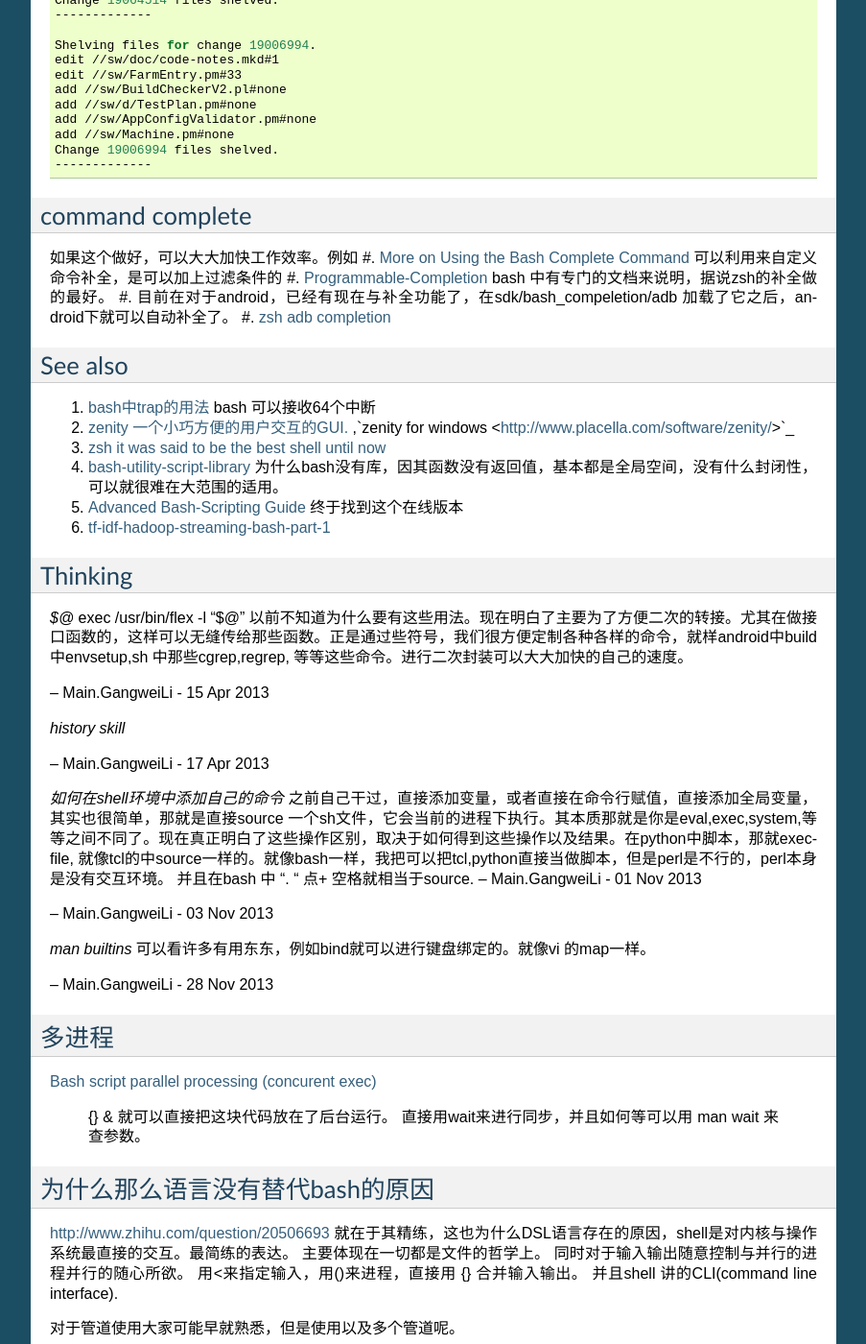
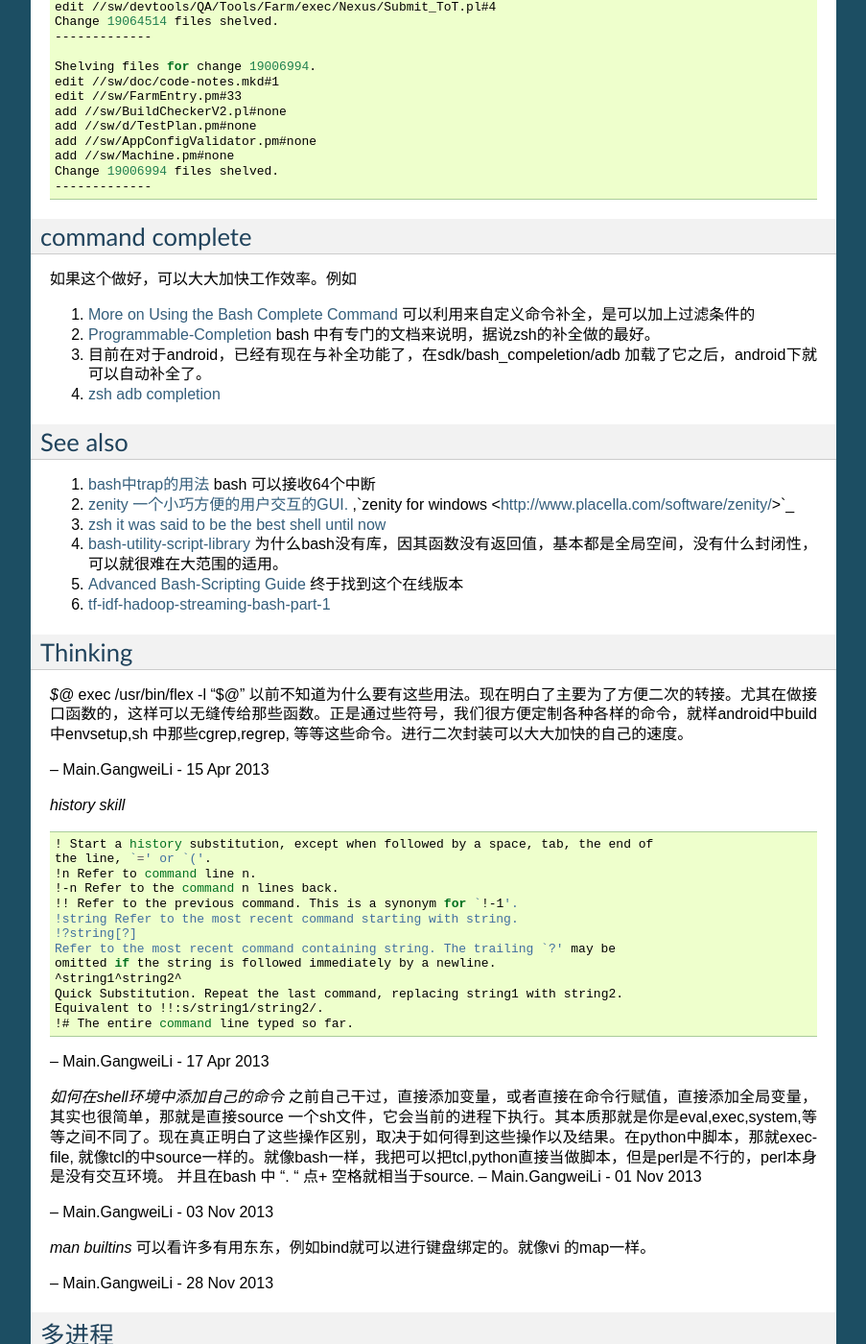
Before and after one commit to gwli/Programming, a Sphinx documentation site: the page built from source/content/Stage_1/Bash.rst, in a window 1280 px wide and 1400 px high, scrolled down 3510 px. Shown: the whole window at 96% size, without its empty margins (198-1101 px from the left). Built offline with Sphinx 7.4.7, drawn with Linux system fonts in a browser that asks for light colours; some of the changed text lies outside the part shown.

Commit message:
fix typo

```diff
--- a/source/content/Stage_1/Bash.rst
+++ b/source/content/Stage_1/Bash.rst
@@ -157,8 +157,10 @@
 
 *重定向代码块的输出* {} >log.txt 直接一段代码所有输出都重定向到文件中。这样可以分以直接compile的log分开保存起来，在其内部直接重定向。
 
-<< 重定向到文件，从文件中读取。
-<<<就是 "here string" 就是python 中"""三目符的用法。
+.. code-block:: bash
+
+   << 重定向到文件，从文件中读取。
+   <<<就是 "here string" 就是python 中"""三目符的用法。
 
 
 更好完的重定向要属端口应用功能 了。
@@ -237,6 +239,7 @@
 ================
 
 如果这个做好，可以大大加快工作效率。例如
+
 #. `More on Using the Bash Complete Command <http://www.linuxjournal.com/content/more-using-bash-complete-command>`_  可以利用来自定义命令补全，是可以加上过滤条件的
 #. `Programmable-Completion <http://www.gnu.org/software/bash/manual/bash.html#Programmable-Completion>`_  bash 中有专门的文档来说明，据说zsh的补全做的最好。
 #. 目前在对于android，已经有现在与补全功能了，在sdk/bash_compeletion/adb  加载了它之后，android下就可以自动补全了。
@@ -266,7 +269,7 @@
 
 *history skill*
 
-.. ::
+.. code-block:: bash
 
    ! Start a history substitution, except when followed by a space, tab, the end of
    the line, `=' or `('.
@@ -304,11 +307,12 @@
 
 多进程
 ======
+
 `Bash script parallel processing (concurent exec) <http://ubuntuforums.org/showthread.php?t=382330>`_
 
  {} & 就可以直接把这块代码放在了后台运行。 直接用wait来进行同步，并且如何等可以用 man wait 来查参数。
 
-.. ::
+.. code-block:: bash
 
    for i in `seq 1 100` ; do
        (ping www.google.com &)
@@ -342,6 +346,7 @@
 对于管道使用大家可能早就熟悉，但是使用以及多个管道呢。
 
 .. code-block:: bash
+
    diff -u < (ls | sort ) <(ssh -i ~/my.key dove@myhost grep amazon mp3.urltxt)
 
 
@@ -373,7 +378,9 @@
    print -z 直接生成命令执行。
 
 命令的模型
+
 http://www.jianshu.com/p/3687e12b8d48
+
 #. Globbing.
 zsh 对于重定向的multios 特别适合异构神网的开发。输入与输出直接这样来实现。
 当于输出文件，也可以多输出命令。 当然也就是实现一个pipeline.
```
